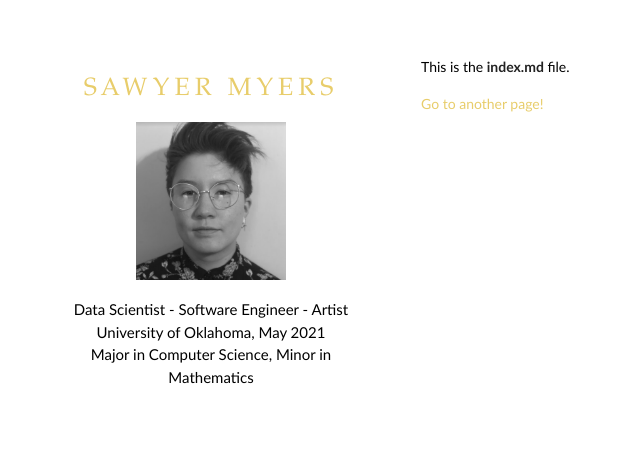
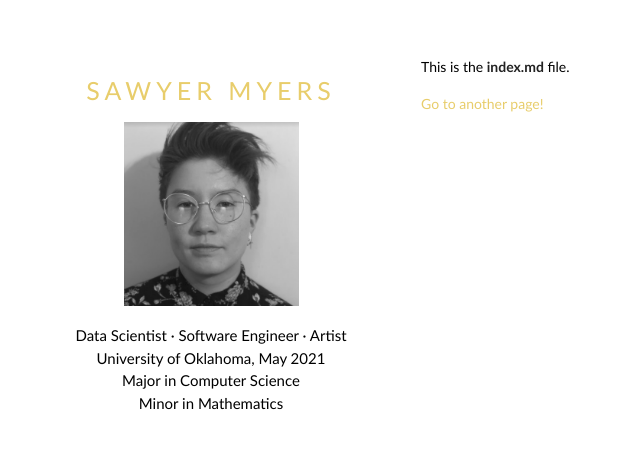
Before and after one commit to myer0432/myer0432.github.io, a Jekyll site: the page built from index.md, in a window 1280 px wide. Shown: the top 449 px of the page, without its empty margins (149-789 px from the left). Built offline with Jekyll 4.4.1, drawn with Linux system fonts in a browser that asks for light colours.

Commit message:
added minor
+ aesthetic fixes

```diff
--- a/_config.yml
+++ b/_config.yml
@@ -1,8 +1,9 @@
 title: Sawyer Myers
 logo: /assets/img/headshot.png
-role: Data Scientist - Software Engineer - Artist
+role: Data Scientist · Software Engineer · Artist
 education: University of Oklahoma, May 2021
-degree: Major in Computer Science, Minor in Mathematics
+major: Major in Computer Science
+minor: Minor in Mathematics
 show_downloads: false
 google_analytics: false
 theme: jekyll-theme-minimal
--- a/_layouts/default.html
+++ b/_layouts/default.html
@@ -17,10 +17,13 @@
         <h1><a href="{{ "/" | absolute_url }}" width="200">{{ site.title }}</a></h1>
 
         {% if site.logo %}
-          <img src="{{site.logo | relative_url}}" alt="Logo" width="150"/>
+          <img src="{{site.logo | relative_url}}" alt="Logo" width="175"/>
         {% endif %}
 
-        <h3><center>{{ site.role }}<br>{{ site.education }}<br>{{ site.degree }}</center></h6>
+        <h3>{{ site.role }}<br>
+          {{ site.education }}<br>
+          {{ site.major }}<br>
+          {{ site.minor }}</h3>
       </center></header>
       <section>
 
--- a/_sass/jekyll-theme-minimal.scss
+++ b/_sass/jekyll-theme-minimal.scss
@@ -14,7 +14,7 @@ h1, h2, h3, h4, h5, h6 {
 }
 
 h1 {
-  font:25px Big Caslon,Book Antiqua,Palatino Linotype,Georgia,serif;
+  font-size:25px;
   text-transform:uppercase;
   letter-spacing:5px;
 }
```
